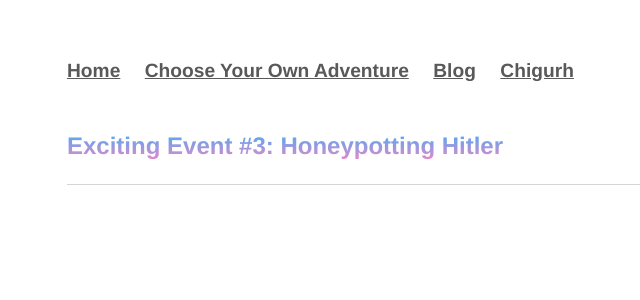
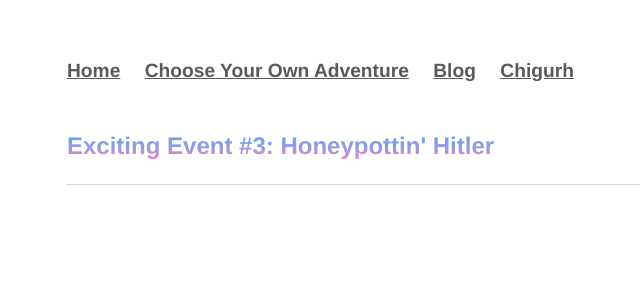
Before and after one commit to Pinelife/pinelife.github.io, a Jekyll site: the page built from Hellhole/excitingevent3.html, in a window 1280 px wide. Shown: the top 300 px of the page, without its empty margins (125-765 px from the left). Built offline with Jekyll 4.4.1, drawn with Linux system fonts in a browser that asks for light colours.

Commit message:
Update excitingevent3.html

```diff
--- a/Hellhole/excitingevent3.html
+++ b/Hellhole/excitingevent3.html
@@ -5,4 +5,4 @@ title: Pinelife
 <head>
   <meta name="viewport" content="width=device-width, initial-scale=1.0">
 </head>
-<h3>Exciting Event #3: Honeypotting Hitler</h3>
+<h3>Exciting Event #3: Honeypottin' Hitler</h3>
```
